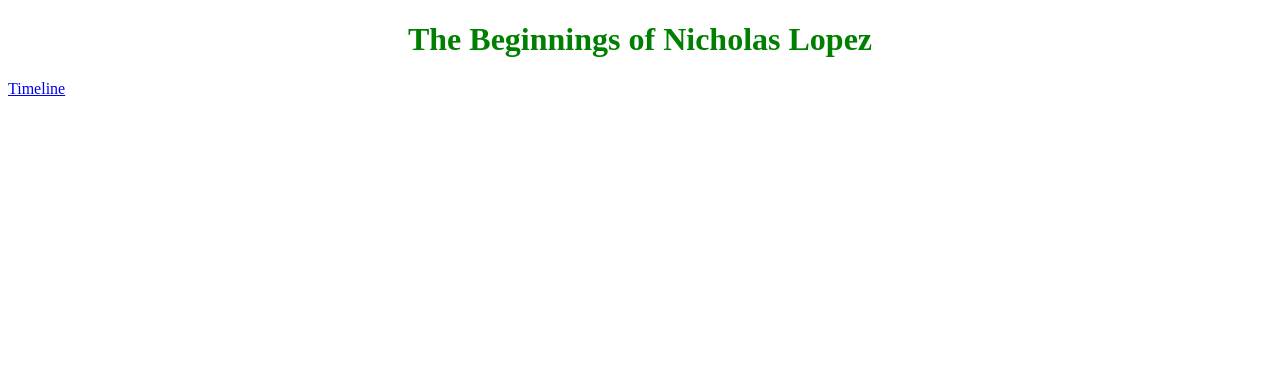
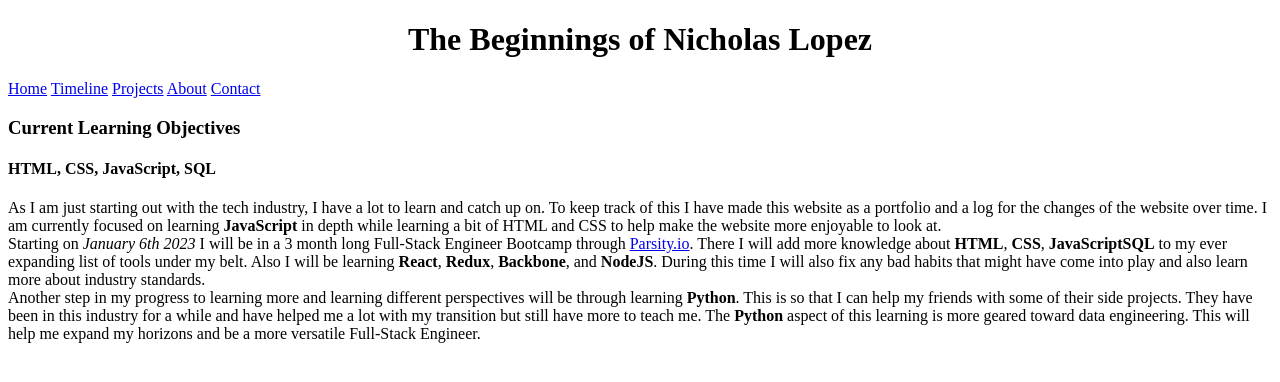
Before and after one commit to FenrirIsFree/the-beginnings, a plain HTML site: page index.html in a window 1280 px wide. Drawn offline with Linux system fonts and the light colour scheme.

Commit message:
Update index.html

```diff
--- a/index.html
+++ b/index.html
@@ -6,12 +6,24 @@
         <meta name="viewport" content="width=device-width, initial-scale=1.0">
         <title>My Home | Nicholas Lopez</title>
     </head>
-    <body text="green">
+    <body>
         <center>
-            <h1>The Beginnings of Nicholas Lopez</h1>
+            <h1 text=green>The Beginnings of Nicholas Lopez</h1>
         </center>
         <nav>
+            <a href="./index.html">Home</a>
             <a href="./TheWebsiteTimeline.html">Timeline</a>
+            <a href="./projects.html">Projects</a>
+            <a href="./about.html">About</a>
+            <a href="./contact.html">Contact</a>
         </nav>
+        <div id="learning-objectives">
+            <h3 text=darkgreen>Current Learning Objectives</h3>
+            <h4>HTML, CSS, JavaScript, SQL</h4>
+            <p>As I am just starting out with the tech industry, I have a lot to learn and catch up on. To keep track of this I have made this website as a portfolio and a log for the changes of the website over time. I am currently focused on learning <strong>JavaScript</strong> in depth while learning a bit of HTML and CSS to help make the website more enjoyable to look at.
+                <br>Starting on <em>January 6th 2023</em> I will be in a 3 month long Full-Stack Engineer Bootcamp through <a href="https://parsity.io/">Parsity.io</a>. There I will add more knowledge about <strong>HTML</strong>, <strong>CSS</strong>, <strong>JavaScript</strong?, and <strong>SQL</strong> to my ever expanding list of tools under my belt. Also I will be learning <strong>React</strong>, <strong>Redux</strong>, <strong>Backbone</strong>, and <strong>NodeJS</strong>. During this time I will also fix any bad habits that might have come into play and also learn more about industry standards.
+                <br>Another step in my progress to learning more and learning different perspectives will be through learning <strong>Python</strong>. This is so that I can help my friends with some of their side projects. They have been in this industry for a while and have helped me a lot with my transition but still have more to teach me. The <strong>Python</strong> aspect of this learning is more geared toward data engineering. This will help me expand my horizons and be a more versatile Full-Stack Engineer.
+            </p>
+        </div>
     </body>
 </html>
```
